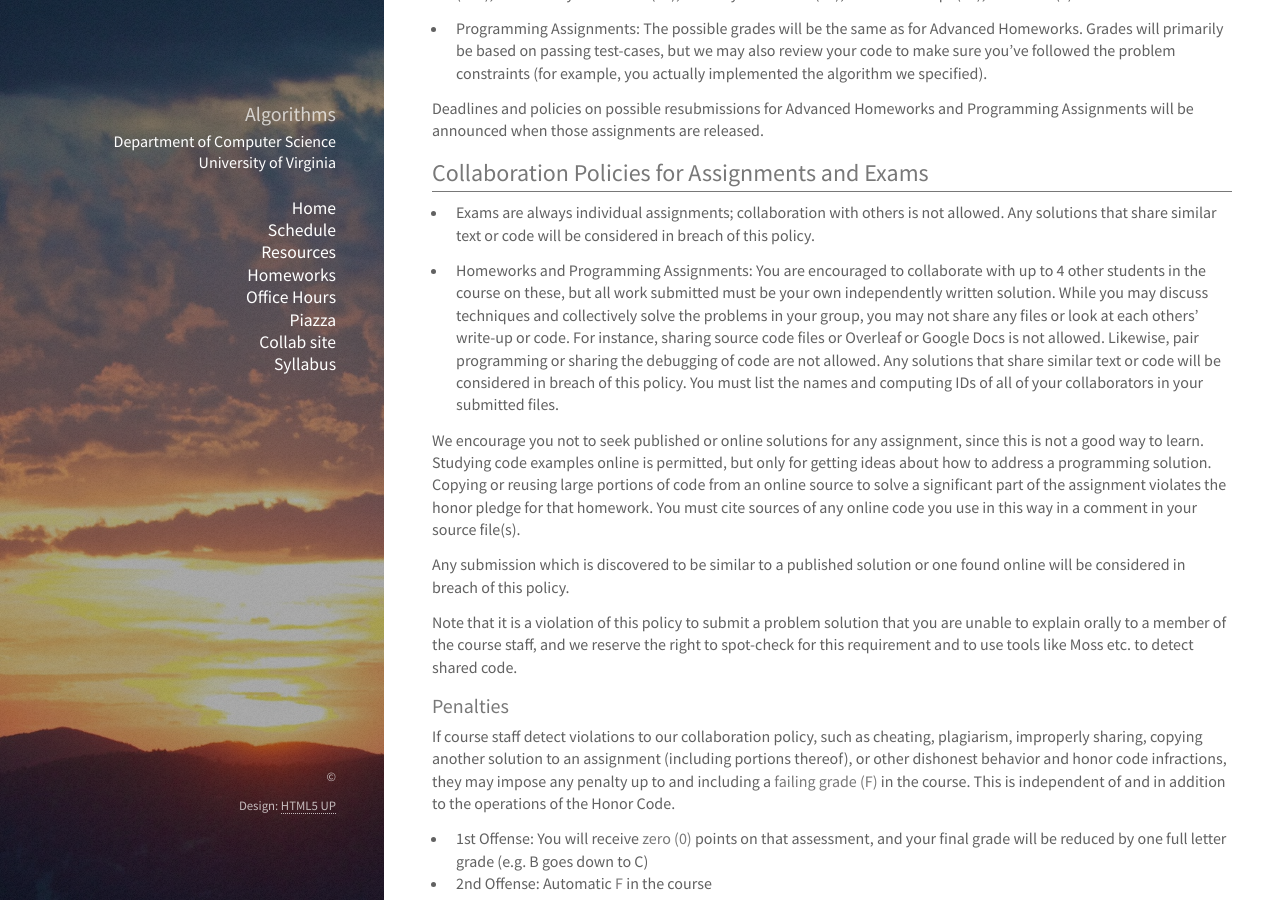
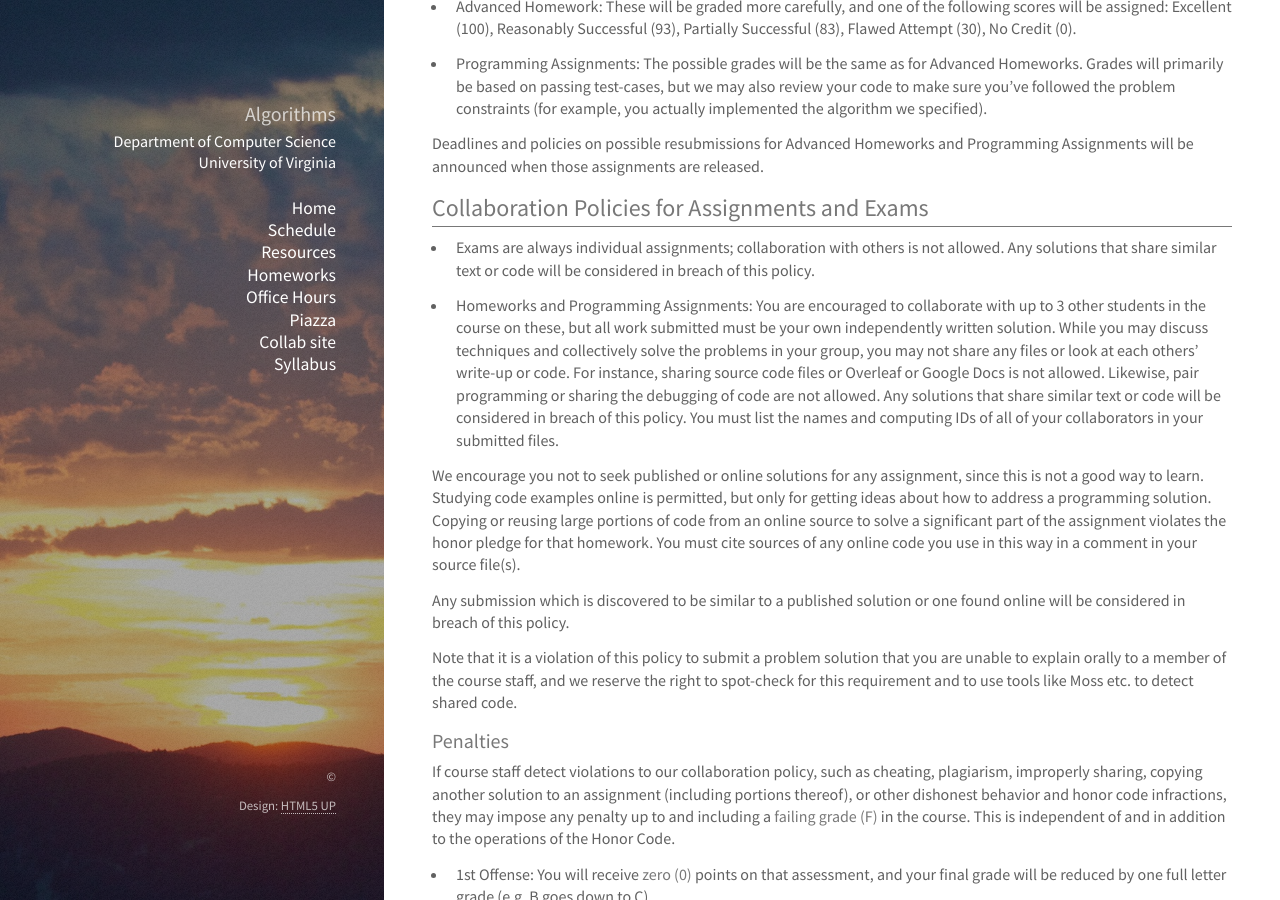
Before and after one commit to uva-cs/cs4102-s22, a Jekyll site: the page built from syllabus.md, in a window 1280 px wide and 900 px high, scrolled down 3141 px. Built offline with Jekyll 4.4.1, drawn with Linux system fonts in a browser that asks for light colours; nearby versions of some CDN libraries; library files that are not in the unit come from our copies; some of the changed text lies outside the part shown.

Commit message:
updated syllabus to change max size of collobaration groups

```diff
--- a/syllabus.md
+++ b/syllabus.md
@@ -3,6 +3,9 @@ layout: default
 title: Syllabus - Algorithms
 ---
 # Syllabus
+
+*Policy updated on 1/27*:  Max size of collaboration groups is 4 total (not 5).
+
 
 ## Contact Information
 
@@ -112,7 +115,7 @@ Deadlines and policies on possible resubmissions for Advanced Homeworks and Prog
 * Exams are always individual assignments; collaboration with others is not allowed. Any solutions that share similar text or code will be considered in breach of this
 policy.
 
-* Homeworks and Programming Assignments: You are encouraged to collaborate with up to 4 other students in the course on these, but all work submitted must be your own independently written solution. While you may discuss techniques and collectively solve the problems in your group, you may not share any files or look at each others’ write-up or code. For instance, sharing source code files or Overleaf or Google Docs is not allowed. Likewise, pair programming or sharing the debugging of code are not allowed. Any solutions that share similar text or code will be considered in breach of this policy. You must list the names and computing IDs of all of your collaborators in your submitted files.
+* Homeworks and Programming Assignments: You are encouraged to collaborate with up to 3 other students in the course on these, but all work submitted must be your own independently written solution. While you may discuss techniques and collectively solve the problems in your group, you may not share any files or look at each others’ write-up or code. For instance, sharing source code files or Overleaf or Google Docs is not allowed. Likewise, pair programming or sharing the debugging of code are not allowed. Any solutions that share similar text or code will be considered in breach of this policy. You must list the names and computing IDs of all of your collaborators in your submitted files.
 
 We encourage you not to seek published or online solutions for any assignment, since this is not a good way to learn. Studying code examples online is permitted, but only for getting ideas about how to address a programming solution. Copying or reusing large portions of code from an online source to solve a significant part of the assignment violates the honor pledge for that homework. You must cite sources of any online code you
 use in this way in a comment in your source file(s).
```
